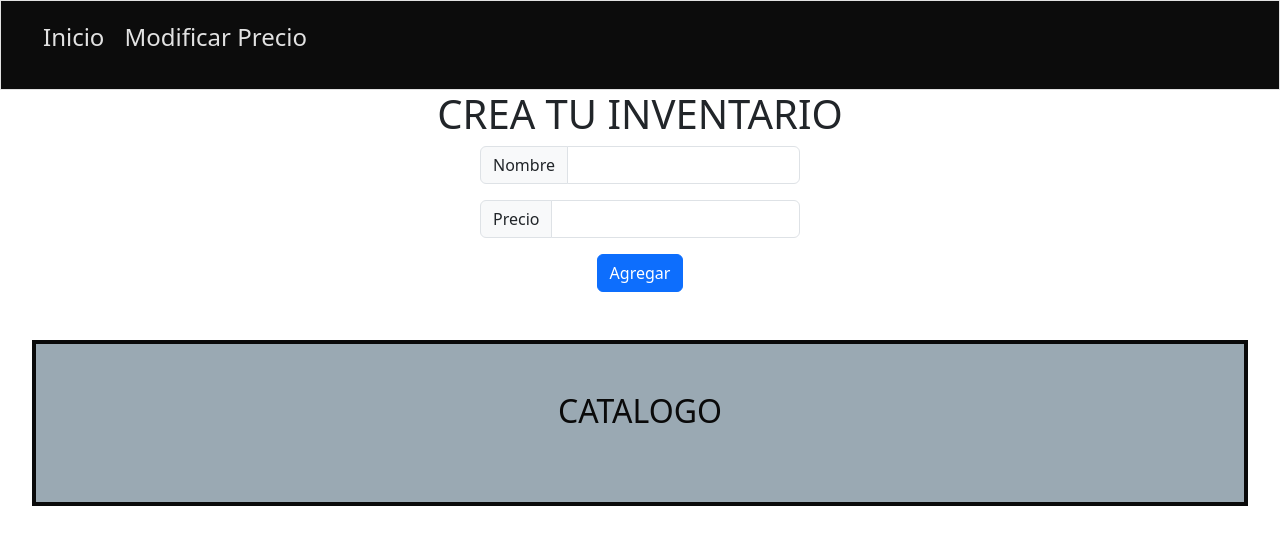
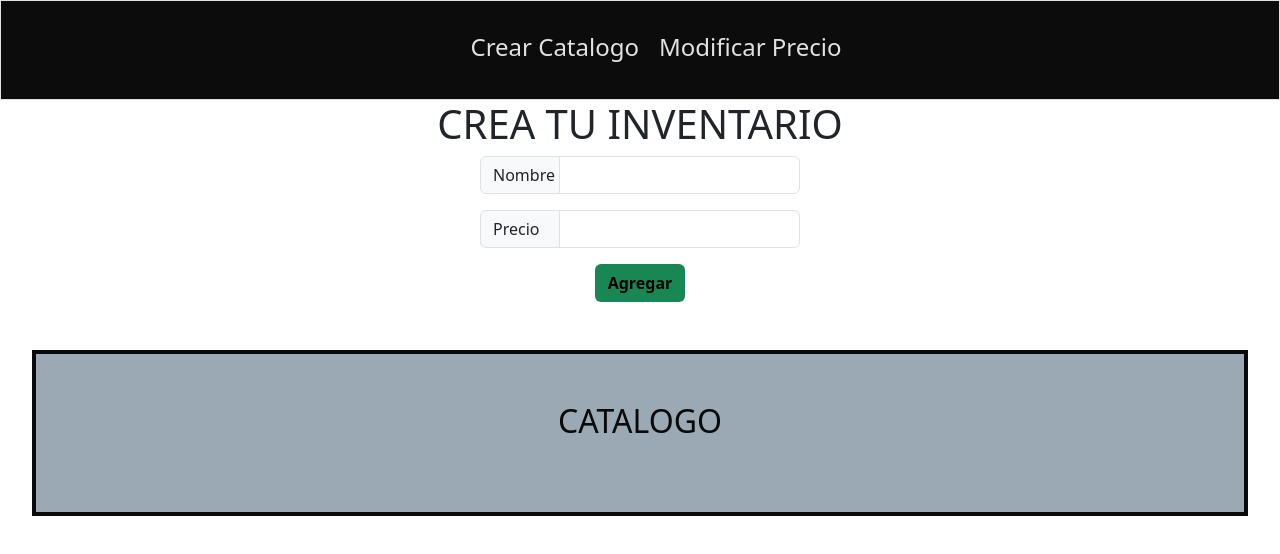
Before and after one commit to juanrivarola/ProyectoFinal-RivarolaJS, a plain HTML site: page index.html in a window 1280 px wide. Drawn offline with nearby package versions, Linux system fonts and the light colour scheme; some packages are replaced by stand-ins of ours; a script that the page names is missing.

Commit message:
arreglos de css

```diff
--- a/index.html
+++ b/index.html
@@ -12,7 +12,7 @@
     <nav class="navbar">
         <ul>
             <li>
-                <a href="./index.html">Inicio</a>
+                <a href="./index.html">Crear Catalogo</a>
             </li>
             <li>
                 <a href="./pages/modificar.html">Modificar Precio</a>
@@ -24,14 +24,14 @@
         <h1>CREA TU INVENTARIO</h1>
         <form class="w-25 d-flex flex-column align-items-center" id="formProducto">
             <div class="input-group mb-3">
-                <span class="input-group-text" id="inputGroup-sizing-default">Nombre</span>
+                <span class="input-group-text w-25" id="inputGroup-sizing-default">Nombre</span>
                 <input type="text" class="form-control" id="Producto" aria-label="Sizing example input" aria-describedby="inputGroup-sizing-default">
             </div>
             <div class="input-group mb-3">
-                <span class="input-group-text" id="inputGroup-sizing-default">Precio</span>
+                <span class="input-group-text w-25" id="inputGroup-sizing-default">Precio</span>
                 <input type="text" class="form-control" id="Precio" aria-label="Sizing example input" aria-describedby="inputGroup-sizing-default">
             </div>
-            <button class="btn btn-primary" id="Agregar" type="submit">Agregar</button>
+            <button class="btn bg-success fw-bold text-black" id="Agregar" type="submit">Agregar</button>
         </form>
     </main>
 
--- a/style.css
+++ b/style.css
@@ -4,9 +4,13 @@
     background-color: rgb(12, 12, 12);
     width: 100%;
     border: 0.5px solid rgb(226, 226, 226);
+    display: flex;
+    justify-content: center;
+
   }
   .navbar ul {
     display: flex;
+    margin-top: 10px;
   }
   .navbar li {
     margin: 10px;
@@ -16,6 +20,7 @@
     color: rgb(226, 226, 226);
     text-decoration: none;
     font-size: 1.5em;
+
   }
 
 
@@ -51,9 +56,9 @@
 }
 
 ul{
-    flex-direction: row;
-    justify-content: center;
-    align-items: center;
+  flex-direction: row;
+  justify-content: center;
+  align-items: center;
 }
 
 #Inventario {
```
Also changed, not shown: pages/modificar.html (+4 -4 lines).
